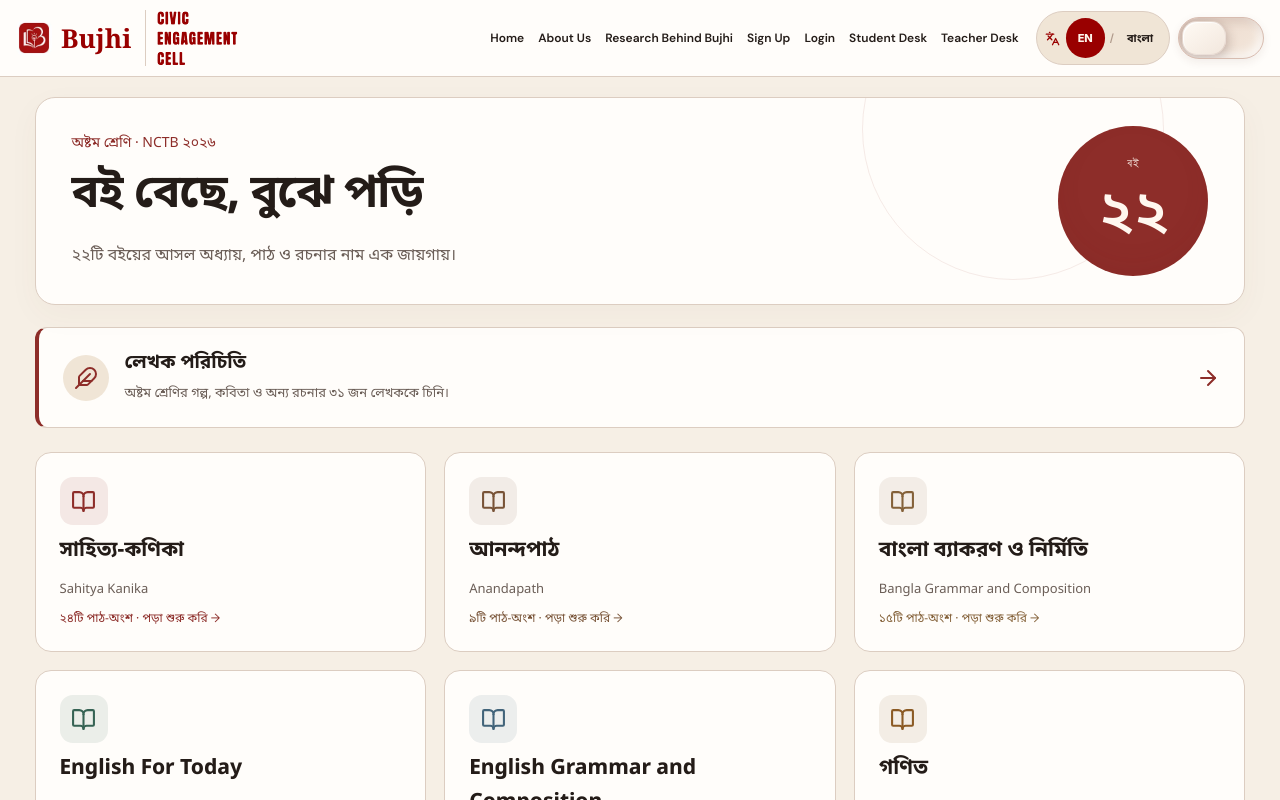
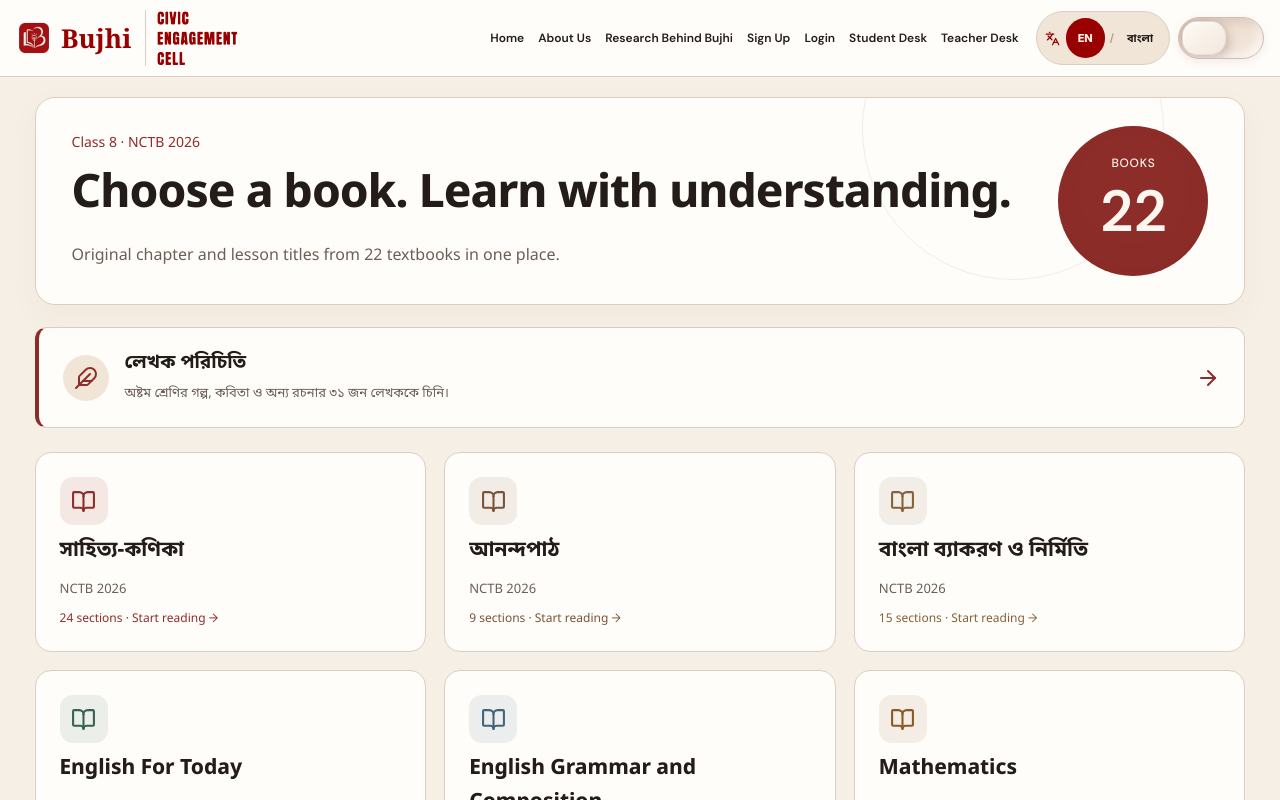
Before and after one commit to CodeArtisanNNZ/bujhi, a Next.js app: page /learn/class-8 in a window 1280 px wide. Shown: the top 800 px of the page. Built offline with nearby package versions, Linux system fonts and the light colour scheme; no server answers.

Commit message:
Translate Class 8 book shelf in either language

```diff
--- a/app/learn/class-8/page.tsx
+++ b/app/learn/class-8/page.tsx
@@ -1,8 +1,32 @@
+"use client";
 import Link from "next/link";
 import {BookOpen} from "lucide-react";
 import type {CSSProperties} from "react";
 import {studyBooks} from "../../data/class8StudyBooks";
+import {localizedBookTitle,useBujhiLanguage} from "../../lib/i18n";
 import WritersLink from "./WritersLink";
 import styles from "./study.module.css";
-export const metadata={title:"অষ্টম শ্রেণির সব বই · Bujhi"};
-export default function AllClass8Books(){return <main className={styles.page} lang="bn" data-no-translate><div className={styles.container}><section className={styles.hero}><div><p>অষ্টম শ্রেণি · NCTB ২০২৬</p><h1>বই বেছে, বুঝে পড়ি</h1><span>২২টি বইয়ের আসল অধ্যায়, পাঠ ও রচনার নাম এক জায়গায়।</span></div><div className={styles.chapterStamp}><small>বই</small><b>২২</b></div></section><WritersLink/><nav className={styles.bookGrid} aria-label="অষ্টম শ্রেণির বই">{studyBooks.map(b=><Link key={b.id} href={`/learn/class-8/${b.id}`} className={styles.bookCard} style={{"--book-accent":b.accent} as CSSProperties}><span><BookOpen size={25}/></span><h2>{b.title}</h2><p>{b.englishTitle}</p><small>{b.entries.length.toLocaleString("bn-BD")}টি পাঠ-অংশ · পড়া শুরু করি →</small></Link>)}</nav></div></main>;}
+
+export default function AllClass8Books(){
+ const lang=useBujhiLanguage();
+ const bn=lang==="bn";
+ const n=(value:number)=>value.toLocaleString(bn?"bn-BD":"en-US");
+ return <main className={styles.page} lang={lang} data-no-translate>
+  <div className={styles.container}>
+   <section className={styles.hero}><div>
+    <p>{bn?"অষ্টম শ্রেণি":"Class 8"} · NCTB 2026</p>
+    <h1>{bn?"বই বেছে, বুঝে পড়ি":"Choose a book. Learn with understanding."}</h1>
+    <span>{bn?"২২টি বইয়ের আসল অধ্যায়, পাঠ ও রচনার নাম এক জায়গায়।":"Original chapter and lesson titles from 22 textbooks in one place."}</span>
+   </div><div className={styles.chapterStamp}><small>{bn?"বই":"BOOKS"}</small><b>{n(studyBooks.length)}</b></div></section>
+   <WritersLink/>
+   <nav className={styles.bookGrid} aria-label={bn?"অষ্টম শ্রেণির বই":"Class 8 books"}>
+    {studyBooks.map(book=><Link key={book.id} href={`/learn/class-8/${book.id}`} className={styles.bookCard} style={{"--book-accent":book.accent} as CSSProperties}>
+      <span><BookOpen size={25}/></span>
+      <h2>{localizedBookTitle(book,lang)}</h2>
+      <p>{bn?"NCTB ২০২৬":"NCTB 2026"}</p>
+      <small>{n(book.entries.length)} {bn?"টি পাঠ-অংশ · পড়া শুরু করি →":"sections · Start reading →"}</small>
+    </Link>)}
+   </nav>
+  </div>
+ </main>;
+}
```
